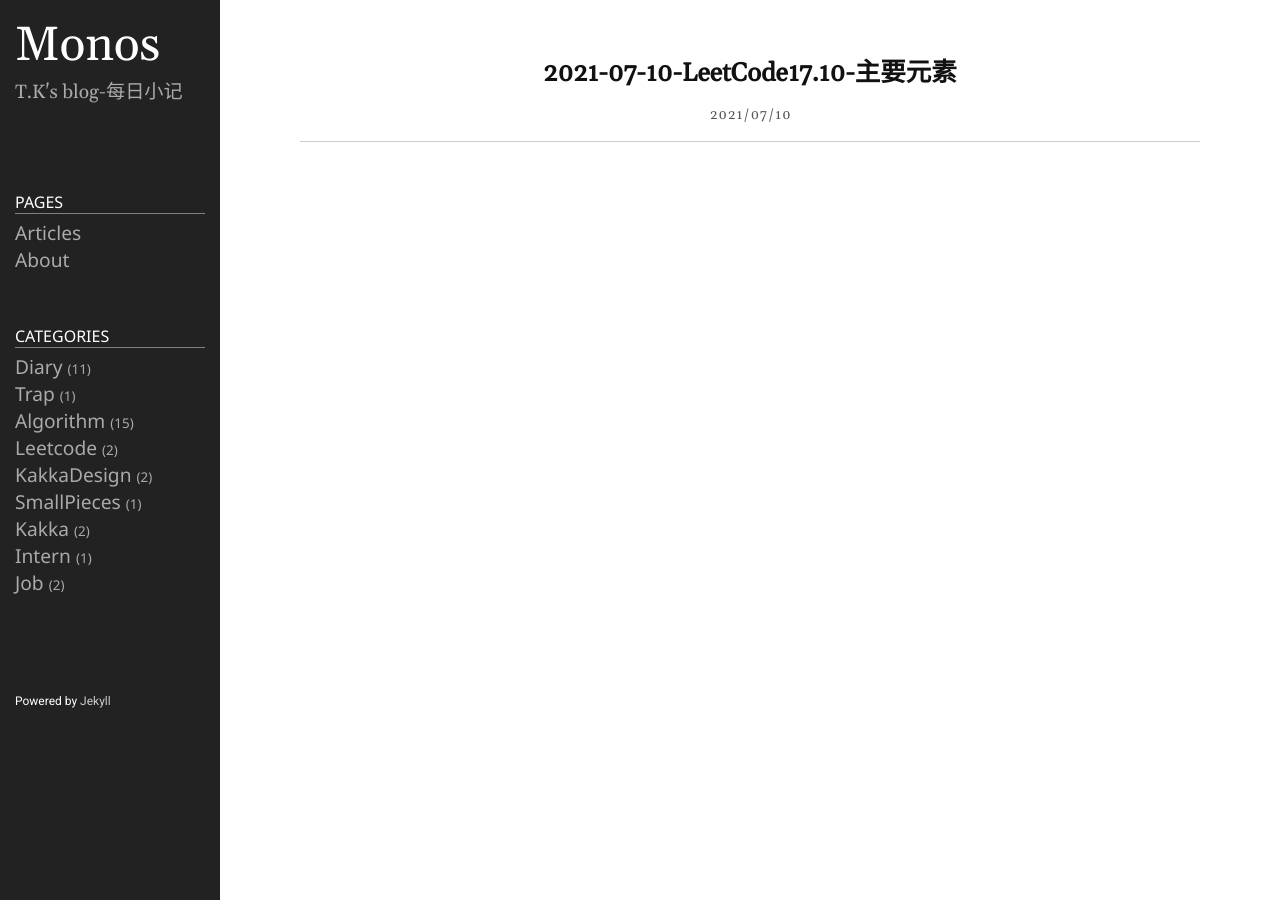
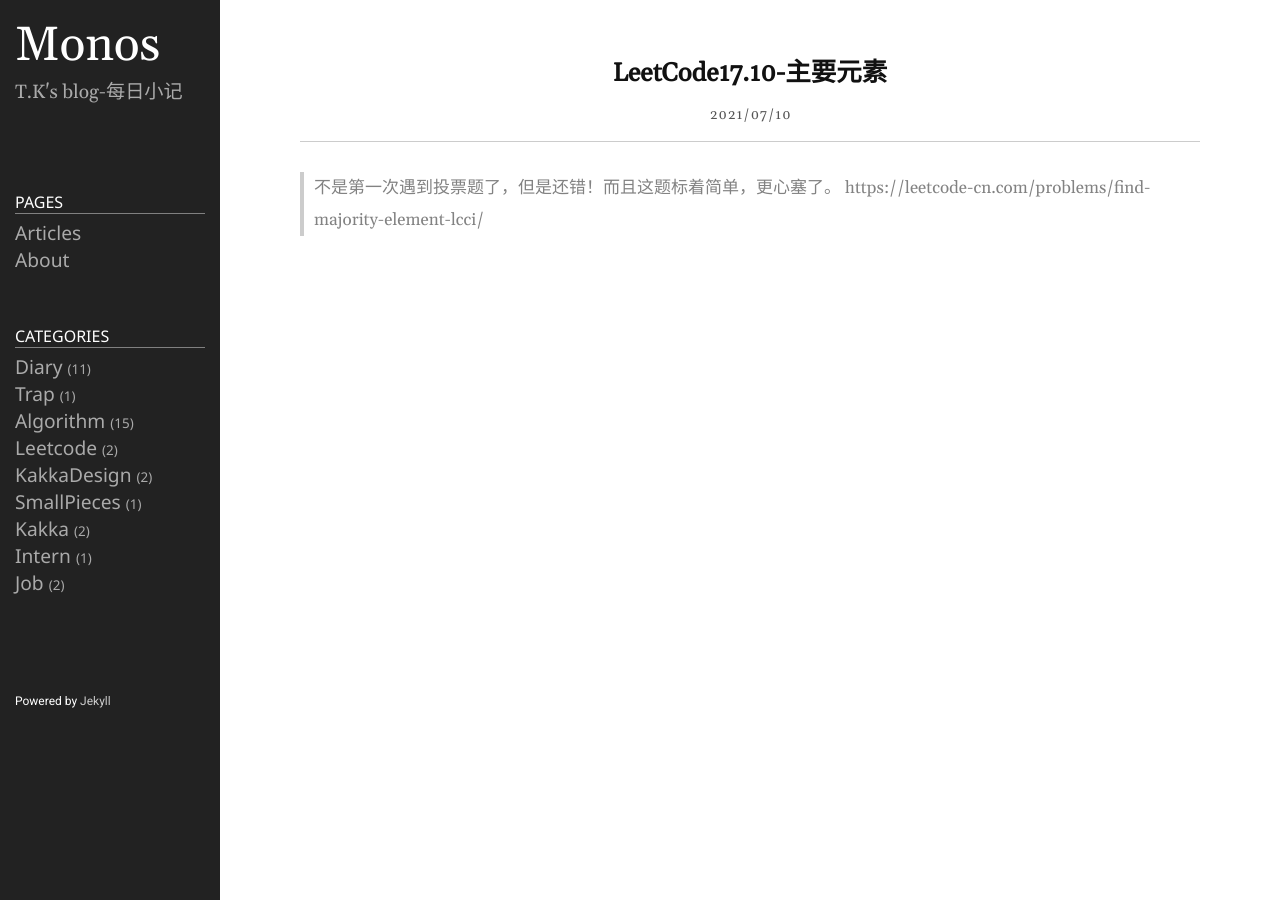
Before and after one commit to Taunk714/Taunk.github.io, a Jekyll site: the page built from _posts/2021-07-10-LeetCode17.10-主要元素.md, in a window 1280 px wide. Built offline with Jekyll 4.4.1, drawn with Linux system fonts in a browser that asks for light colours.

Commit message:
修改文件: _posts/2021-07-10-LeetCode17.10-主要元素.md

```diff
--- a/_posts/2021-07-10-LeetCode17.10-主要元素.md
+++ b/_posts/2021-07-10-LeetCode17.10-主要元素.md
@@ -1,6 +1,6 @@
 ---
 layout: post
-title: 2021-07-10-LeetCode17.10-主要元素
+title: LeetCode17.10-主要元素
 category: leetcode
 date: Sat Jul 10 2021 09:48:44 GMT+0800
 icon: www
@@ -8,3 +8,5 @@ keywords: leetcode
 image: 1.jpg
 preview: 1
 ---
+> 不是第一次遇到投票题了，但是还错！而且这题标着简单，更心塞了。
+> https://leetcode-cn.com/problems/find-majority-element-lcci/
```
